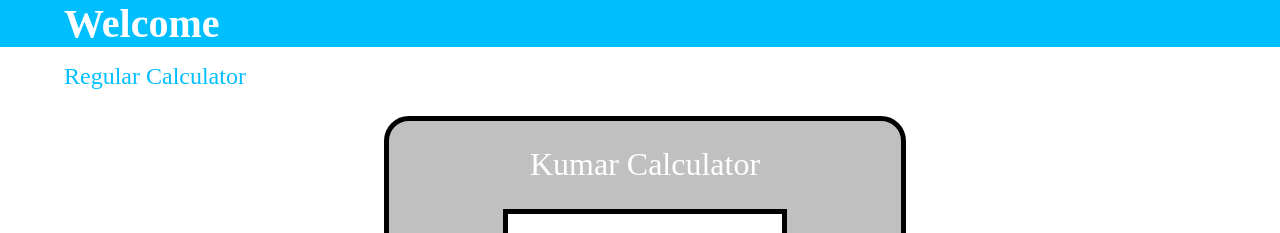
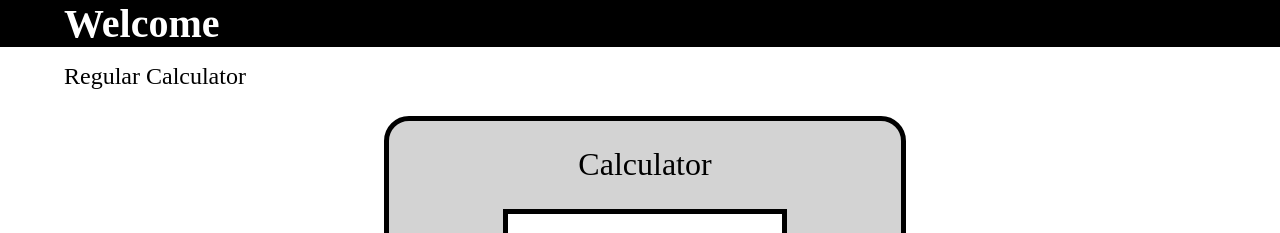
Before and after one commit to monishprojs/calculator, an Angular app: page /nonsci-component in a window 1280 px wide. Shown: the top 233 px of the page. Built offline with nearby package versions, Linux system fonts and the light colour scheme.

Commit message:
stlying updates

```diff
--- a/src/app/app.component.scss
+++ b/src/app/app.component.scss
@@ -1,5 +1,5 @@
 .site-heading {
-    background-color: rgb(0, 191, 255);
+    background-color: black;
     font-size: 250%;
     border-color: white;
     color: white;
@@ -17,11 +17,11 @@
     font: Helvetica;
     border-radius: 8px;
     border-color: white;
-    color: rgb(0, 191, 255);
+    color: black;
     text-decoration: none;
 }
 
 .nav-link:hover {
     text-decoration: underline;
-    text-decoration-color: rgb(0, 191, 255);
+    text-decoration-color: black;
 }
--- a/src/app/pages/nonsci/nonsci.component.html
+++ b/src/app/pages/nonsci/nonsci.component.html
@@ -1,5 +1,5 @@
 <div class="calculator">
-    <div class="title">Kumar Calculator</div>
+    <div class="title">Calculator</div>
     <div class="results">
         <div class="box">
             <div *ngIf="bool">&nbsp;{{ stack }}</div>
--- a/src/app/pages/nonsci/nonsci.component.scss
+++ b/src/app/pages/nonsci/nonsci.component.scss
@@ -2,17 +2,19 @@
 .calculator {
   margin-top: 2%;
   margin-left: 30%;
-  background-color: silver;
+  background-color: lightgrey;
   border-style: solid;
   border-width: 5px;
   border-radius: 25px;
   border-color: black;
   width: 40vw;
-  height: 75vh;
+  min-height: fit-content;
+  height: 60vh;
+  padding-bottom: 5rem;
 }
 
 .title {
-  color: white;
+  color: black;
   font-size: 2rem;
   margin-top: 5%;
   display: flex;
@@ -80,23 +82,8 @@
   opacity: 0.5;
 }
 
-.backLinks {
-  background-image: url('/assets/metal.svg');
-  color: white;
-  margin-left: 5%;
-  margin-top: 1%;
-  height: 4rem;
-  border-radius: 8px;
-  font-size: 1.5rem;
-}
-
-.backLinks:hover {
-  background: none;
-  background-color: purple;
-}
-
 .site-closing {
-   background-image: url('/assets/space.svg');
+  background-color: black;
   font-size: 100%;
   height: 15rem;
   margin-top: 5%;
@@ -136,9 +123,9 @@
   .calculator {
     float: center;
     width: 60vw;
-    height: 70%;
     float: left;
     margin-top: -10%;
+  padding-bottom: 0em;
   }
 
   .title {
```
